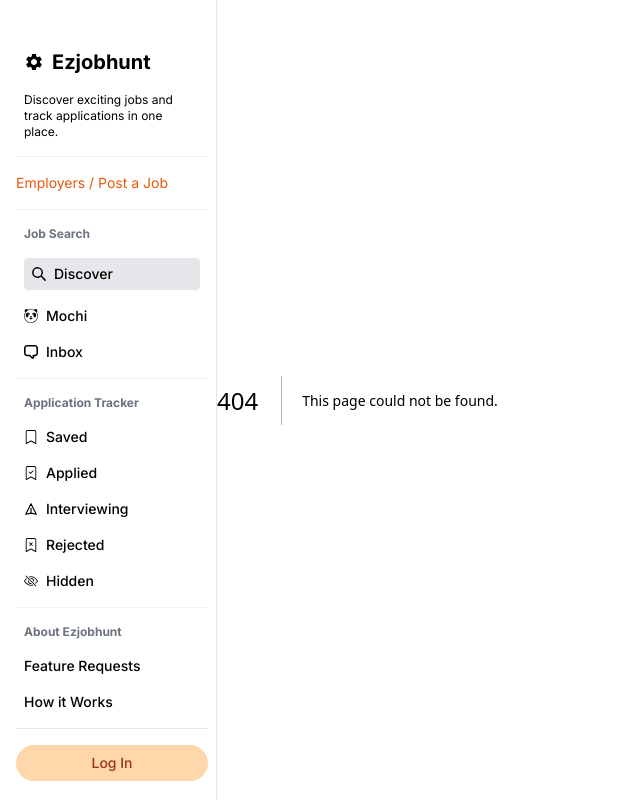
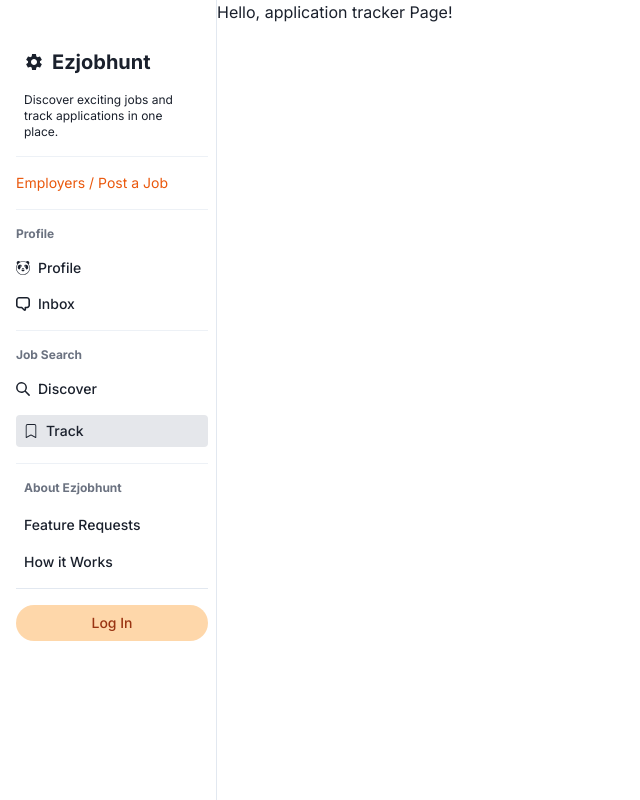
Before and after one commit to MichaelSukkiSong/Ezjobhunt, a Next.js app: page /application-tracker in a window 1280 px wide. Before the commit this address had no page. Shown: the whole page, without its empty margins (0-640 px from the left). Built offline with nearby package versions, Linux system fonts and the light colour scheme.

Commit message:
added link to sidebar, made folder structure for each route

```diff
--- /dev/null
+++ b/src/app/application-tracker/page.js
@@ -0,0 +1,5 @@
+const Page = () => {
+  return <h1>Hello, application tracker Page!</h1>;
+};
+
+export default Page;
--- /dev/null
+++ b/src/app/backlog/page.js
@@ -0,0 +1,5 @@
+const Page = () => {
+  return <h1>Hello, backlog Page!</h1>;
+};
+
+export default Page;
--- a/src/app/components/SidePanel.js
+++ b/src/app/components/SidePanel.js
@@ -31,7 +31,11 @@
             <div className="flex justify-center items-center mr-2">
               <Icon as={MdSettings} className="" />
             </div>
-            <span className="flex justify-center items-center">Ezjobhunt</span>
+            <Link href="/">
+              <span className="flex justify-center items-center">
+                Ezjobhunt
+              </span>
+            </Link>
           </div>
           <div className="text-xs">
             Discover exciting jobs and track applications in one place.
@@ -42,28 +46,23 @@
           Employers / Post a Job
         </Link>
         <Divider />
-        <div className="flex flex-col py-4 px-2">
-          <div className="flex items-center">
-            <span className="text-xs font-bold text-gray-500">Job Search</span>
-          </div>
-          <div className="mt-4 flex flex-col space-y-4">
+        <div className="flex flex-col py-4 ">
+          <span className="text-xs font-bold text-gray-500">Profile</span>
+          <div className="flex flex-col space-y-4">
             <Link
-              href="/"
-              className="flex items-center space-x-2 font-medium text-sm bg-gray-200 py-1.5 px-2 rounded"
+              href="/profile"
+              className={`flex items-center space-x-2 mt-4  font-medium text-sm ${
+                pathname === '/profile' ? 'bg-gray-200 py-1.5 px-2 rounded' : ''
+              }`}
             >
-              <SearchIcon />
-              <span>Discover</span>
+              <Icon as={SiFoodpanda} />
+              <span>Profile</span>
             </Link>
             <Link
-              href="/"
-              className="flex items-center space-x-2 mt-4 mb-4 font-medium text-sm "
-            >
-              <Icon as={SiFoodpanda} />
-              <span>Mochi</span>
-            </Link>
-            <Link
-              href="/"
-              className="flex items-center space-x-2 mt-4 mb-4 font-medium text-sm "
+              href="/inbox"
+              className={`flex items-center space-x-2 mt-4 mb-4 font-medium text-sm ${
+                pathname === '/inbox' ? 'bg-gray-200 py-1.5 px-2 rounded' : ''
+              }`}
             >
               <ChatIcon />
               <span>Inbox</span>
@@ -71,19 +70,30 @@
           </div>
         </div>
         <Divider />
-        <div className="flex flex-col py-4 px-2">
-          <span className="text-xs font-bold text-gray-500">
-            Application Tracker
-          </span>
+        <div className="flex flex-col py-4 ">
+          <span className="text-xs font-bold text-gray-500">Job Search</span>
           <div className="mt-4 flex flex-col space-y-4">
             <Link
               href="/"
-              className="flex items-center space-x-2 font-medium text-sm"
+              className={`flex items-center space-x-2 font-medium text-sm ${
+                pathname === '/' ? 'bg-gray-200 py-1.5 px-2 rounded' : ''
+              }`}
+            >
+              <SearchIcon />
+              <span>Discover</span>
+            </Link>
+            <Link
+              href="/application-tracker"
+              className={`flex items-center space-x-2 font-medium text-sm ${
+                pathname === '/application-tracker'
+                  ? 'bg-gray-200 py-1.5 px-2 rounded'
+                  : ''
+              }`}
             >
               <Icon as={BsBookmark} />
-              <span>Saved</span>
+              <span>Track</span>
             </Link>
-            <Link
+            {/* <Link
               href="/"
               className="flex items-center space-x-2 font-medium text-sm"
             >
@@ -110,7 +120,7 @@
             >
               <Icon as={BsEyeSlash} />
               <span>Hidden</span>
-            </Link>
+            </Link> */}
           </div>
         </div>
         <Divider />
@@ -119,7 +129,9 @@
             About Ezjobhunt
           </span>
           <div className="mt-4 flex flex-col space-y-4">
-            <span className="font-medium text-sm">Feature Requests</span>
+            <Link href="/backlog">
+              <span className="font-medium text-sm">Feature Requests</span>
+            </Link>
             <span className="font-medium text-sm">How it Works</span>
           </div>
         </div>
--- /dev/null
+++ b/src/app/inbox/page.js
@@ -0,0 +1,5 @@
+const Page = () => {
+  return <h1>Hello, inbox Page!</h1>;
+};
+
+export default Page;
--- /dev/null
+++ b/src/app/profile/page.js
@@ -0,0 +1,5 @@
+const Page = () => {
+  return <h1>Hello, profile Page!</h1>;
+};
+
+export default Page;
```
